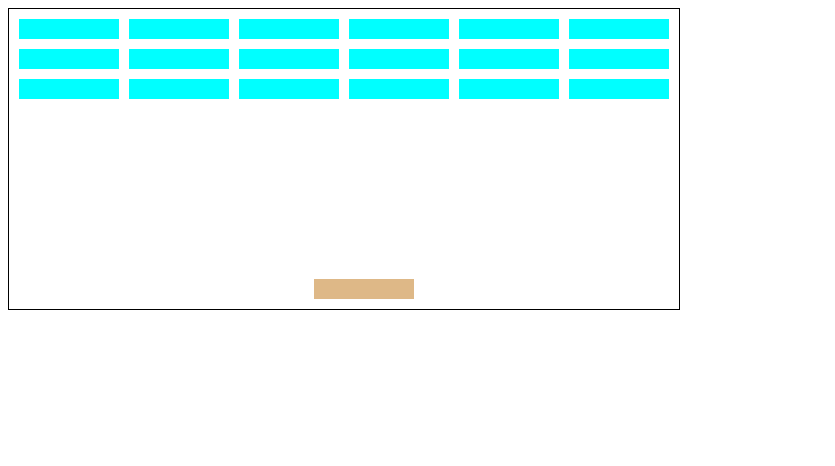
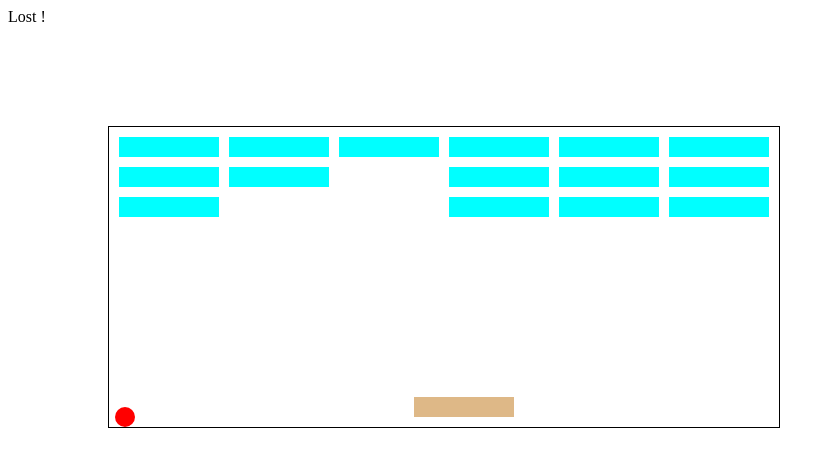
Before and after one commit to Vanshul-Dahiya/2d-breakout-game, a plain HTML site: page index.html in a window 1280 px wide. Shown: the whole page, without its empty margins (0-835 px from the left). Drawn offline with Linux system fonts and the light colour scheme.

Commit message:
project completed

```diff
--- a/index.html
+++ b/index.html
@@ -8,6 +8,7 @@
     <link rel="stylesheet" href="style.css" />
   </head>
   <body>
+    <div id="score" >0</div>
     <div class="grid">
 
     </div>
--- a/script.js
+++ b/script.js
@@ -1,15 +1,24 @@
 const grid = document.querySelector(".grid");
+const scoreDisplay = document.querySelector("#score");
 
 const blockWidth = 100;
 const blockHeight = 20;
 
 const boardWidth = 670;
+const boardHeight = 300;
 
 const userStart = [305, 10];
 let userCurrentPosition = userStart;
 
-const ballStart = [345, 40];
+const ballStart = [350, 40];
 let ballCurrentPos = ballStart;
+const ballDiameter = 20;
+
+let xDirection = -2;
+let yDirection = 2;
+
+let timerId;
+let score = 0;
 
 // create block
 class Block {
@@ -63,8 +72,8 @@ addBlocks();
 // add user
 const user = document.createElement("div");
 user.classList.add("user");
+grid.appendChild(user);
 drawUser();
-grid.appendChild(user);
 
 // draw user
 function drawUser() {
@@ -108,8 +117,80 @@ grid.appendChild(ball);
 
 // move the ball
 function moveBall() {
-  ballCurrentPos[0] += 2;
-  ballCurrentPos[1] += 2;
+  ballCurrentPos[0] += xDirection;
+  ballCurrentPos[1] += yDirection;
   drawBall();
+  checkForCollisions();
 }
-setInterval(moveBall, 20);
+timerId = setInterval(moveBall, 14);
+
+// check for collisions
+function checkForCollisions() {
+  // check for block collisions
+
+  for (let i = 0; i < blocks.length; i++) {
+    if (
+      ballCurrentPos[0] > blocks[i].bottomLeft[0] &&
+      ballCurrentPos[0] < blocks[i].bottomRight[0] &&
+      ballCurrentPos[1] + ballDiameter > blocks[i].bottomLeft[1] &&
+      ballCurrentPos[1] < blocks[i].topLeft[1]
+    ) {
+      const allBlocks = Array.from(document.querySelectorAll(".block"));
+      allBlocks[i].classList.remove("block");
+      blocks.splice(i, 1);
+      changeDirection();
+      score++;
+      scoreDisplay.innerHTML = score;
+
+      // check for win
+      if (blocks.length === 0) {
+        scoreDisplay.innerHTML = "Just stop already , no more walls to hit ";
+        clearInterval(timerId);
+        document.removeEventListener("keydown", moveUser);
+      }
+    }
+  }
+
+  // check for user collisions
+  if (
+    ballCurrentPos[0] > userCurrentPosition[0] &&
+    ballCurrentPos[0] < userCurrentPosition[0] + blockWidth &&
+    ballCurrentPos[1] > userCurrentPosition[1] &&
+    ballCurrentPos[1] < userCurrentPosition[1] + blockHeight
+  ) {
+    changeDirection();
+  }
+  if (
+    ballCurrentPos[0] >= boardWidth - ballDiameter ||
+    ballCurrentPos[1] >= boardHeight - ballDiameter ||
+    ballCurrentPos[0] <= 0
+  ) {
+    // check for wall collisions
+    changeDirection();
+  }
+  // check for game over
+  if (ballCurrentPos[1] <= 0) {
+    clearInterval(timerId);
+    scoreDisplay.innerHTML = "Lost !";
+    document.removeEventListener("keydown", moveUser);
+  }
+}
+
+function changeDirection() {
+  if (xDirection === 2 && yDirection === 2) {
+    yDirection = -2;
+    return;
+  }
+  if (xDirection === 2 && yDirection === -2) {
+    xDirection = -2;
+    return;
+  }
+  if (xDirection === -2 && yDirection === -2) {
+    yDirection = 2;
+    return;
+  }
+  if (xDirection === -2 && yDirection === 2) {
+    xDirection = 2;
+    return;
+  }
+}
--- a/style.css
+++ b/style.css
@@ -3,6 +3,7 @@
   width: 670px;
   height: 300px;
   border: solid black 1px;
+  margin: 100px;
 }
 
 .block {
@@ -21,6 +22,6 @@
   position: absolute;
   width: 20px;
   height: 20px;
-  border-radius: 50%;
+  border-radius: 10px;
   background-color: red;
 }
```
